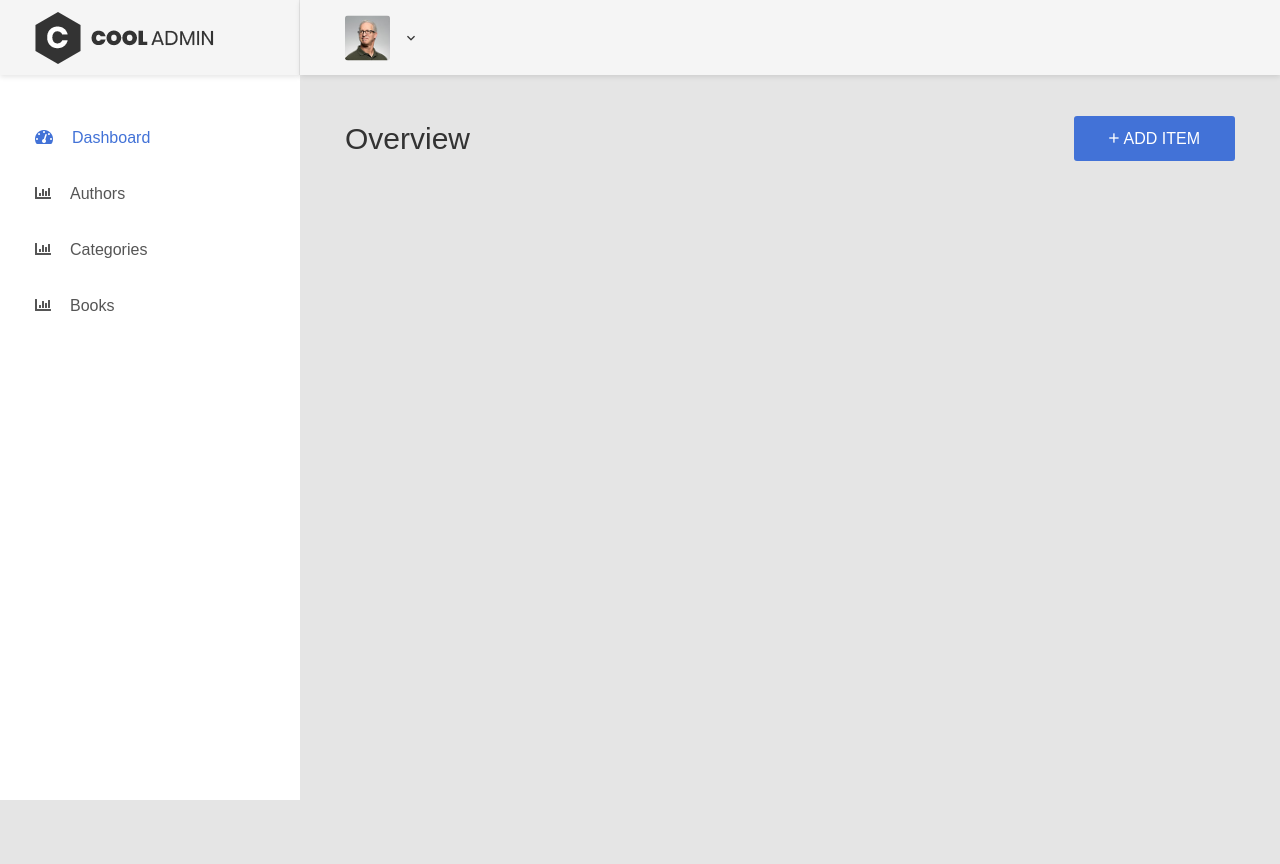
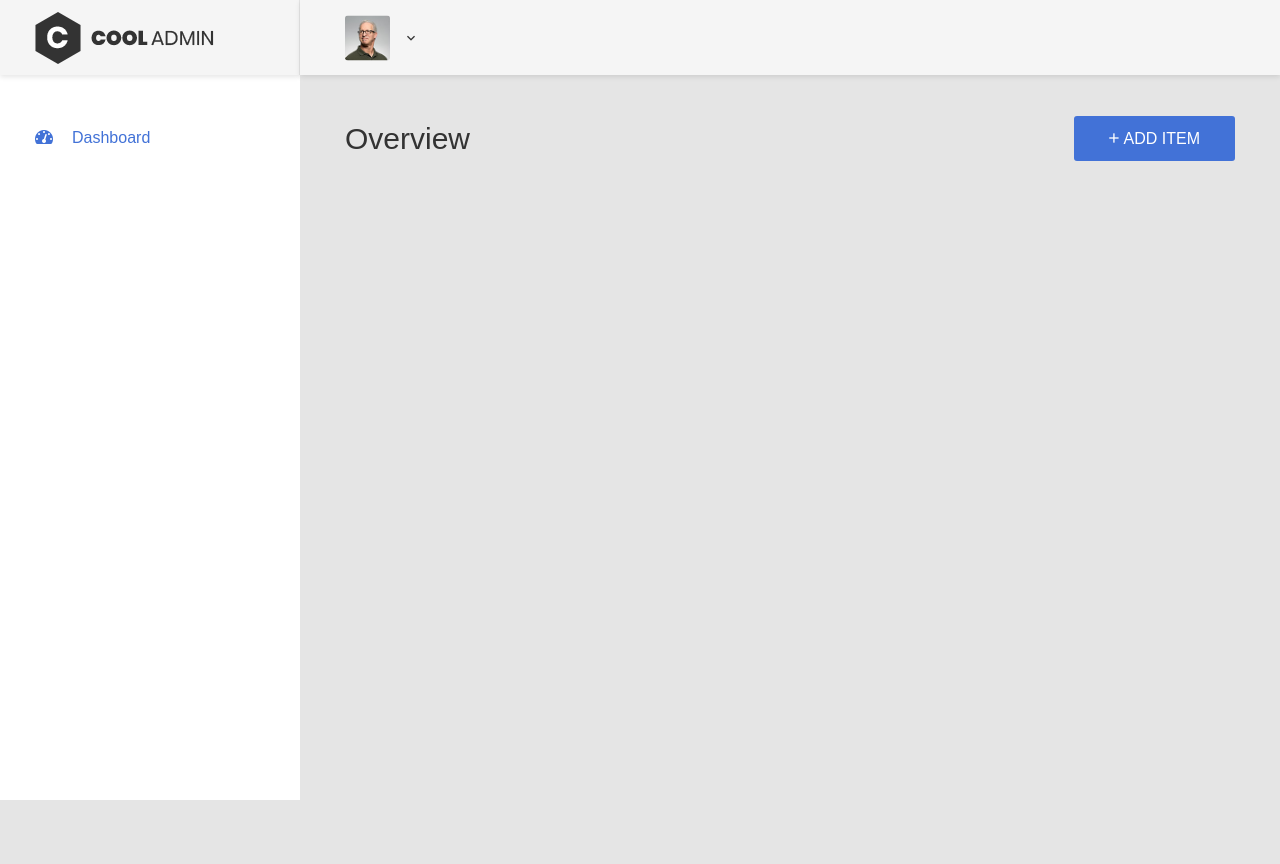
Before and after one commit to Kamol774/delicious, a Django app: template src/templates/dashboard/index.html in a window 1280 px wide. Run offline with Django 3.2, Linux system fonts and the light colour scheme; the template is opened without the code that fills it, so the values that code supplies are empty; some libraries are stand-ins or nearby versions.

Commit message:
change urls, sidebar in dashboard

```diff
--- a/src/dashboard/urls.py
+++ b/src/dashboard/urls.py
@@ -0,0 +1,5 @@
+from dashboard.views import *
+from django.urls import path
+urlpatterns=[
+    path('',main_page,name='main_page'),
+]
--- a/src/dashboard/views.py
+++ b/src/dashboard/views.py
@@ -1,3 +1,3 @@
 from django.shortcuts import render
-
-# Create your views here.
+def main_page(request):
+    return render(request,'dashboard/index.html')
--- a/src/src/urls.py
+++ b/src/src/urls.py
@@ -18,5 +18,6 @@ from django.urls import path, include
 
 urlpatterns = [
     path('admin/', admin.site.urls),
-    path('', include("front.urls"))
+    path('', include("front.urls")),
+    path('dashboard/', include("dashboard.urls"), )
 ]
--- a/src/templates/dashboard/sidebar.html
+++ b/src/templates/dashboard/sidebar.html
@@ -4,7 +4,7 @@
 <aside class="menu-sidebar d-none d-lg-block">
     <div class="logo">
         <a href="#">
-            <img src="{% static 'images/icon/logo.png' %}" alt="Cool Admin" />
+            <img src="{% static 'dashboard/images/icon/logo.png' %}" alt="Cool Admin" />
         </a>
     </div>
     <div class="menu-sidebar__content js-scrollbar1">
@@ -13,15 +13,7 @@
                 <li class="active">
                     <a href="{% url 'home_page' %}"><i class="fas fa-tachometer-alt"></i>Dashboard</a>
                 </li>
-                <li>
-                    <a href="{% url 'author_list' %}"><i class="fas fa-chart-bar"></i>Authors</a>
-                </li>
-                <li>
-                    <a href="{% url 'category_list' %}"><i class="fas fa-chart-bar"></i>Categories</a>
-                </li>
-                <li>
-                    <a href="{% url 'book_list' %}"><i class="fas fa-chart-bar"></i>Books</a>
-                </li>
+
 
             </ul>
         </nav>
```
